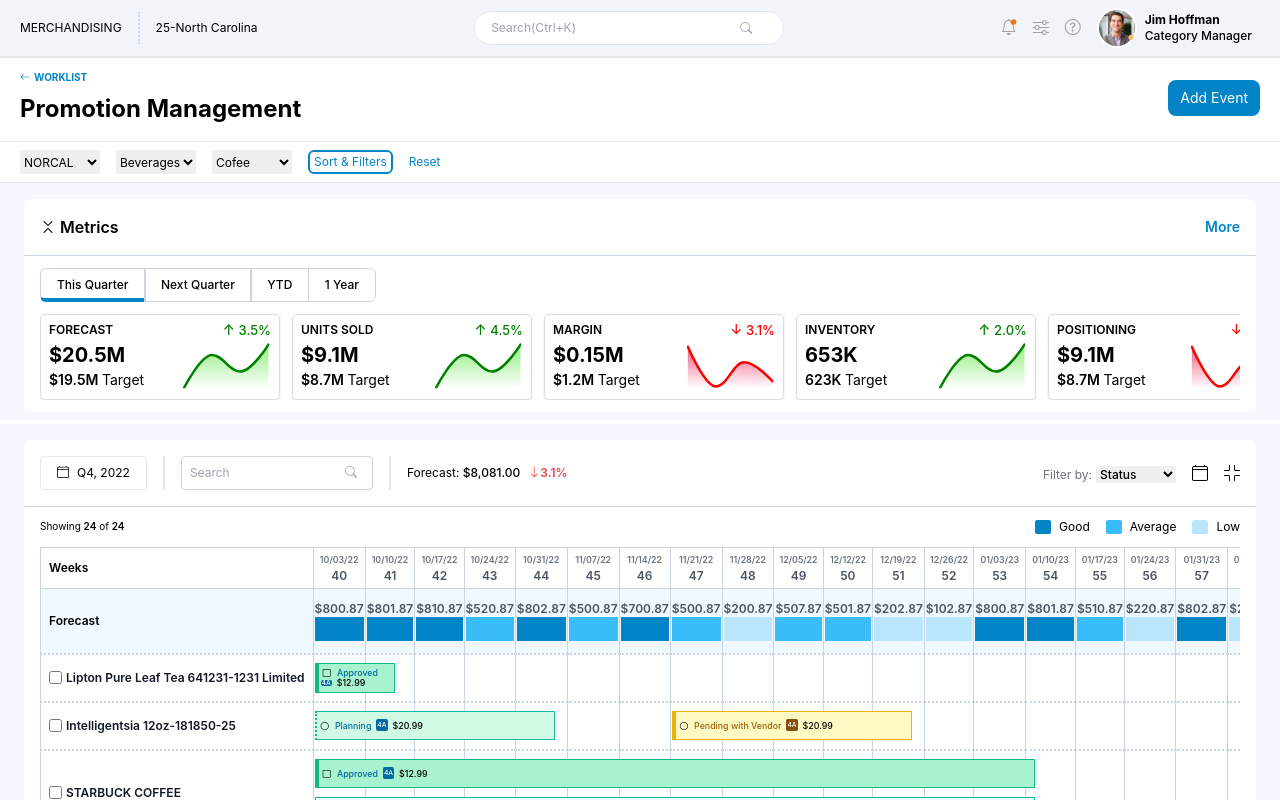
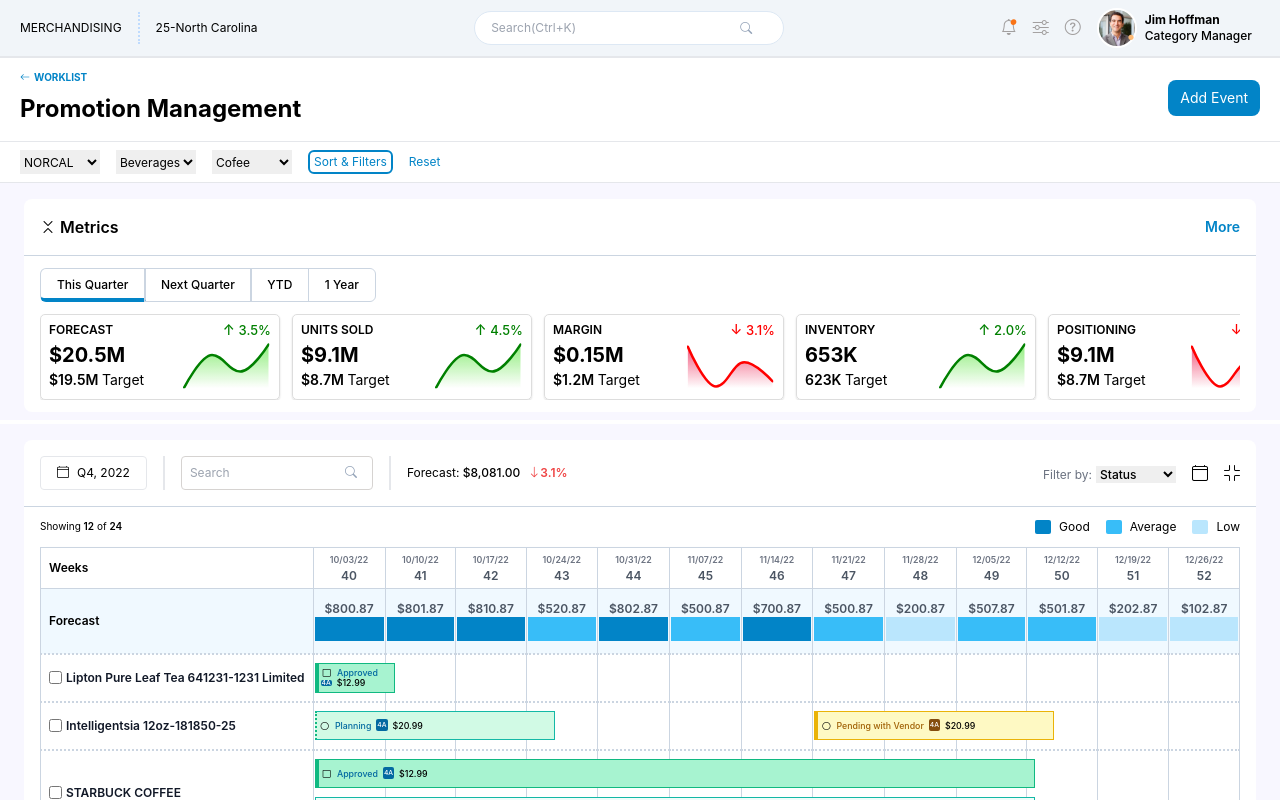
Before and after one commit to anubhavcse08/abs_poc_moonraft, a React (Create React App) app: page / in a window 1280 px wide. Shown: the top 800 px of the page. Built offline with nearby package versions, Linux system fonts and the light colour scheme.

Commit message:
Dynamic data for table quater wise

```diff
--- a/src/App.js
+++ b/src/App.js
@@ -17,12 +17,6 @@ const App = () => {
   const [currentQuater, setCurrentQuater] = useState('This Quarter');
   const [currentQuaterData, setCurrentQuaterData] = useState([]);
 
-  const options = {
-    title: "FORECAST",
-    actualAmount: "$20.5M",
-    tagetAmount: "$19.5M",
-    growthPercent: "3.5%",
-  };
   const onSelectStatus = (event) => {
     setselectStatus(event.target.value);
   }
@@ -138,7 +132,11 @@ const App = () => {
           </div>
           <div class="card-body py-3 px-4">
             <TitleForecastStatus resultShow={resultShow} />
-            <TableDesc selectStatus={selectStatus} onShowResult={onShowResult} />
+            <TableDesc
+              selectStatus={selectStatus}
+              onShowResult={onShowResult}
+              currentPeriod={currentQuaterData.period}
+            />
             <div className="flex justify-center">
               <button className="px-3 py-1.5 text-sky-600 mx-auto rounded border md:border-2 border-sky-600 md:rounded-md text-xs">
                 Load More
--- a/src/apiData/forecastData.js
+++ b/src/apiData/forecastData.js
@@ -93,91 +93,91 @@ export const foreCastInfo = [
     {
         week: "01/03/23",
         weekNumber: 53,
-        quarter: "Q4, 2022",
+        quarter: "Q1, 2023",
         target: "$800.87",
         targetType: "Good"
     },
     {
         week: "01/10/23",
         weekNumber: 54,
-        quarter: "Q4, 2022",
+        quarter: "Q1, 2023",
         target: "$801.87",
         targetType: "Good"
     },
     {
         week: "01/17/23",
         weekNumber: 55,
-        quarter: "Q4, 2022",
+        quarter: "Q1, 2023",
         target: "$510.87",
         targetType: "Average"
     },
     {
         week: "01/24/23",
         weekNumber: 56,
-        quarter: "Q4, 2022",
+        quarter: "Q1, 2023",
         target: "$220.87",
         targetType: "Low"
     },
     {
         week: "01/31/23",
         weekNumber: 57,
-        quarter: "Q4, 2022",
+        quarter: "Q1, 2023",
         target: "$802.87",
         targetType: "Good"
     },
     {
         week: "02/07/23",
         weekNumber: 58,
-        quarter: "Q4, 2022",
+        quarter: "Q1, 2023",
         target: "$200.87",
         targetType: "Low"
     },
     {
         week: "02/14/23",
         weekNumber: 58,
-        quarter: "Q4, 2022",
+        quarter: "Q1, 2023",
         target: "$500.87",
         targetType: "Average"
     },
     {
         week: "02/21/23",
         weekNumber: 59,
-        quarter: "Q4, 2022",
+        quarter: "Q1, 2023",
         target: "$500.87",
         targetType: "Average"
     },
     {
         week: "02/28/23",
         weekNumber: 60,
-        quarter: "Q4, 2022",
+        quarter: "Q1, 2023",
         target: "$800.87",
         targetType: "Good"
     },
     {
         week: "03/05/23",
         weekNumber: 61,
-        quarter: "Q4, 2022",
+        quarter: "Q1, 2023",
         target: "$507.87",
         targetType: "Average"
     },
     {
         week: "03/12/23",
         weekNumber: 62,
-        quarter: "Q4, 2022",
+        quarter: "Q1, 2023",
         target: "$201.87",
         targetType: "Low"
     },
     {
         week: "03/19/23",
         weekNumber: 63,
-        quarter: "Q4, 2022",
+        quarter: "Q1, 2023",
         target: "$502.87",
         targetType: "Average"
     },
     {
         week: "03/26/23",
         weekNumber: 64,
-        quarter: "Q4, 2022",
+        quarter: "Q1, 2023",
         target: "$802.87",
         targetType: "Good"
     },
--- a/src/components/dashboard/DataCellLabel.js
+++ b/src/components/dashboard/DataCellLabel.js
@@ -30,6 +30,7 @@ const getStatusColor = (status) => {
   return { bgColor, borderColor, textStatusColor };
 }
 const DataCellLabel = (props) => {
+  console.log("PPPPPPPPPPPPPPPPPPPPProps", props)
   const { option: { Forecast, status, weeks }, row } = props;
   const { bgColor, borderColor, textStatusColor } = getStatusColor(status);
   return (
--- a/src/components/dashboard/TableBody.js
+++ b/src/components/dashboard/TableBody.js
@@ -3,18 +3,19 @@ import { foreCastInfo } from '../../apiData/forecastData';
 import DataCellLabel from './DataCellLabel';
 
 const getColspanCell = (forecastInfo, dataCell) => {
-    let week = 0, isStatusBar = false;
+    let isStatusBar = false;
     for (let i = 0; i < forecastInfo.length; i++) {
         const element = forecastInfo[i];
         if (dataCell.week === element.startWeek) {
-            week = element.weeks;
             isStatusBar = true;
             break;
         }
     }
-    return { week, isStatusBar };
+    console.log('IIIIIIIIIIIISSSSSSSSss', isStatusBar)
+    return { isStatusBar };
 }
 const renderCellStatusLabel = (isStatusBar, item, dataCell, i) => {
+    console.log(isStatusBar, ' ------- ', dataCell.week);
     return <>
         {isStatusBar && <td className={`py-2 custom-height-${item.noOfRows} border border-x-slate-300 bg-white w-20 relative`} key={i}>
             {item.forecastInfo.map((data) => {
@@ -27,10 +28,10 @@ const renderCellStatusLabel = (isStatusBar, item, dataCell, i) => {
         {!isStatusBar && <td className={`py-2 custom-height-${item.noOfRows} border border-x-slate-300 bg-white w-20 relative`} key={i}></td>}
     </>
 }
-const TableBody = ({item}) => {
-    const [foreCastDetails, setForeCastDetails] = useState(foreCastInfo);
-
-    return foreCastDetails.map((element, i) => {
+const TableBody = ({item, currentPeriod}) => {
+    const currentQuarterData = foreCastInfo.filter(data => data.quarter === currentPeriod);
+    return currentQuarterData.map((element, i) => {
+        // console.log('IIIIIIIIIIIIIII', element)
         const { isStatusBar } = getColspanCell(item.forecastInfo, element);
         return renderCellStatusLabel(isStatusBar, item, element, i);
     });
--- a/src/components/dashboard/TableDesc.js
+++ b/src/components/dashboard/TableDesc.js
@@ -1,15 +1,16 @@
-import React, { useState } from "react";
+import React, { useEffect, useState } from "react";
 import { weekWiseData } from "../../apiData/forecastData";
 import TableBody from "./TableBody";
 import TableHeader from "./TableHeader";
 
 const TableDesc = (props) => {
-    const { selectStatus, onShowResult } = props;
-    const [weekWiseDetails, setWeekWiseDetails] = useState(weekWiseData.data);
+    const { selectStatus, onShowResult, currentPeriod } = props;
+    const [currentQuarterTableData, setCurrentQuarterTableData] = useState([]);
 
     const selectedStatusData = () => {
         let filterData = [];
-        weekWiseDetails.map((item) => {
+        const currentQuarterDataValue = weekWiseData.data.filter(data => data.quarter === currentPeriod);
+        currentQuarterDataValue.map((item) => {
             for (let i = 0; i < item.forecastInfo.length; i++) {
                 const data = item.forecastInfo[i];
                 const status = data.status === "Pending with Vendor" ? "Pending" : data.status;
@@ -20,23 +21,27 @@ const TableDesc = (props) => {
             }
         });
         if (selectStatus === 'Status' && filterData.length === 0) {
-            filterData = weekWiseDetails;
+            filterData = currentQuarterDataValue;
         }
         onShowResult(filterData.length);
         return filterData;
     }
+
+    useEffect(() => {
+        setCurrentQuarterTableData(selectedStatusData());
+    }, [currentPeriod, selectStatus]);
+
     const renderTableHeader = () => {
         return (
             <>
-                <TableHeader headerTitle='Weeks' />
-                <TableHeader headerTitle='Forecast' />
+                <TableHeader headerTitle='Weeks' currentPeriod={currentPeriod} />
+                <TableHeader headerTitle='Forecast' currentPeriod={currentPeriod} />
             </>
         )
     }
-
     const renderTableData = () => {
-        const selectedData = selectedStatusData();
-        return selectedData.map((item, index) => {
+        console.log('currentQuarterTableData+++++++++++', currentQuarterTableData);
+        return selectedStatusData() && selectedStatusData().map((item, index) => {
             return <tr key={index} className="border-dotted border-t-2 border-y-slate-300">
                 <td className='py-2 border border-x-slate-300 bg-white font-semibold w-60 px-2'>
                     <div className='flex flex-row items-center'>
@@ -44,7 +49,7 @@ const TableDesc = (props) => {
                         <p className='whitespace-nowrap text-ellipsis overflow-hidden text-gray-900 text-xs ml-1'>{item.Title}</p>
                     </div>
                 </td>
-                <TableBody item={item} />
+                <TableBody item={item} currentPeriod={currentPeriod} />
             </tr>
         });
     }
--- a/src/components/dashboard/TableHeader.js
+++ b/src/components/dashboard/TableHeader.js
@@ -18,11 +18,12 @@ const getForecastStatus = (targetType) => {
     }
     return bgColor;
 }
-const TableHeader = ({ headerTitle }) => {
-    const [foreCastDetails] = useState(foreCastInfo);
+const TableHeader = ({ headerTitle, currentPeriod }) => {
+    const currentQuarterData = foreCastInfo.filter(data => data.quarter === currentPeriod);
+
     return <tr className={`${headerTitle === 'Weeks' ? 'bg-white' : 'bg-sky-50'}`}>
         <th className='py-2 border border-slate-300 font-semibold w-60 px-2 text-left text-xs'>{headerTitle}</th>
-        {foreCastDetails.map((item, index) => {
+        {currentQuarterData.map((item, index) => {
             return <th key={index} className={`${headerTitle === 'Weeks' ? 'py-1' : 'py-3'} border border-slate-300 font-semibold text-center w-24`}>
                 {headerTitle === 'Weeks' ?
                     <><p className="whitespace-no-wrap text-gray-500 text-xs text-custom-small">{item.week}</p>
```
